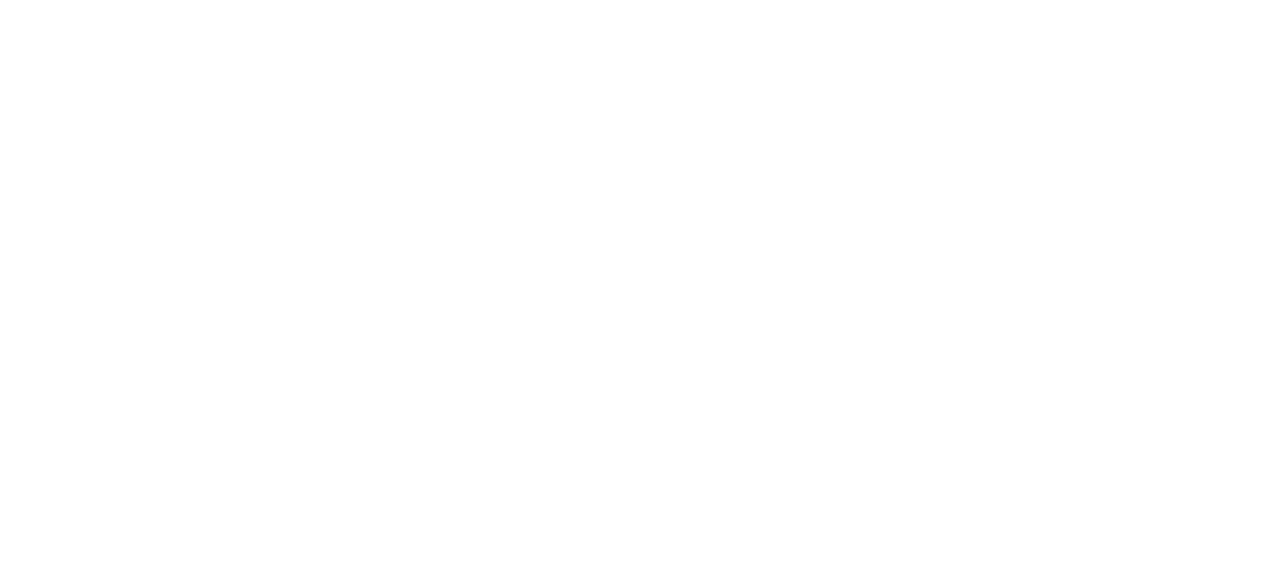
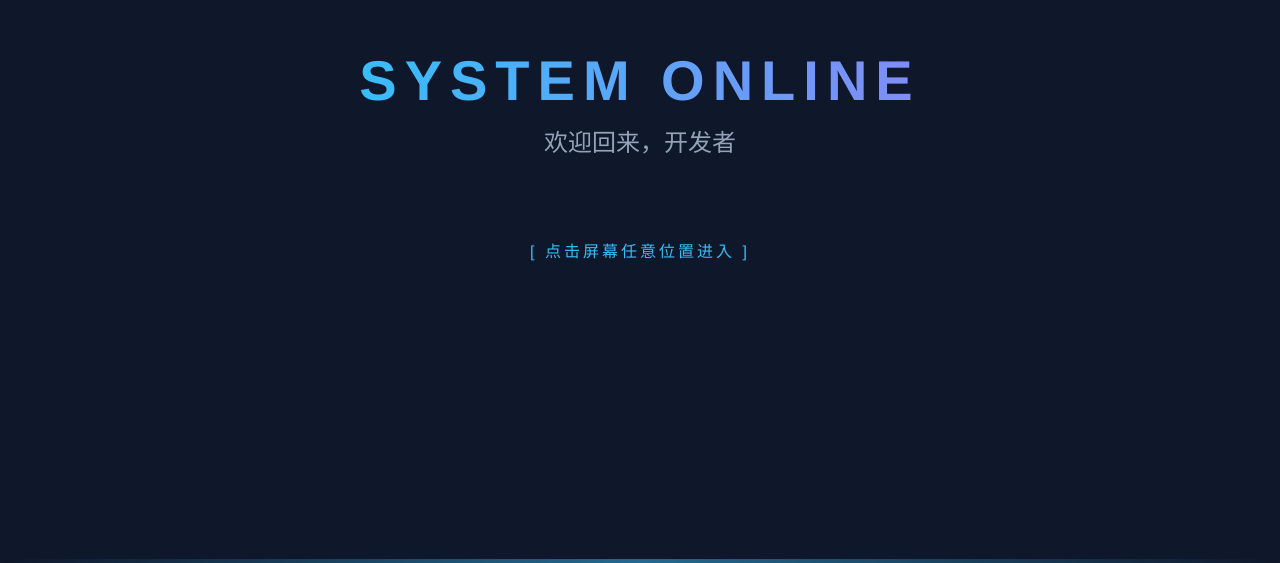
Before and after one commit to tuzibuqiahuluobo/my-frontend-project, a Vue app: page /welcome in a window 1280 px wide. Before the commit this address had no page. Shown: the part 237-800 px from the top of the page. Built offline with nearby package versions, Linux system fonts and the light colour scheme.

Commit message:
优化整体布局，新增AdminLayout、Community、MainLayout、Welcome等新页面，引入动态社区板块，优化router.js

```diff
--- a/src/router.js
+++ b/src/router.js
@@ -1,20 +1,48 @@
 import { createRouter, createWebHistory } from 'vue-router'
+// 【新增】引入进度条和它的样式
+import NProgress from 'nprogress'
+import 'nprogress/nprogress.css'
+// 隐藏右上角那个一直转圈的小圆环，只保留顶部横条
+NProgress.configure({ showSpinner: false })
+
 import Login from './views/Login.vue'
 import Dashboard from './views/Dashboard.vue'
 import Profile from './views/Profile.vue'
+import Welcome from './views/Welcome.vue'
+import AdminLayout from './views/AdminLayout.vue'
+import Community from './views/Community.vue'
+import MainLayout from './views/MainLayout.vue'
 
-// 【新增】引入进度条和它的样式
-import NProgress from 'nprogress'
-import 'nprogress/nprogress.css'
 
-// 隐藏右上角那个一直转圈的小圆环，只保留顶部横条
-NProgress.configure({ showSpinner: false })
 
 const routes = [
     { path: '/', redirect: '/login' }, // 默认跳转到登录
     { path: '/login', component: Login },
-    { path: '/dashboard', component: Dashboard },
-    { path: '/profile', component: Profile } // 2. 注册新路线
+
+    // 1. 迎宾页：独立于主画框之外的全屏页面
+    { path: '/welcome', component: Welcome },
+
+    // 2. 平民通道：进入主画框
+    {
+        path: '/main',
+        component: MainLayout,
+        redirect: '/main/community', // 一进主画框，默认显示社区
+        children: [
+            // 这些子页面都会被渲染在 MainLayout 的 <router-view> 里面
+            { path: 'community', component: Community },
+            { path: 'profile', component: Profile },
+            { path: 'dashboard', component: Dashboard }
+        ]
+    },
+
+    // 3. 指挥官通道：进入后台画框
+    {
+        path: '/admin',
+        component: AdminLayout,
+        children: [
+            // 未来这里会放“用户管理”、“封号系统”等页面，现在先留空
+        ]
+    }
 ]
 
 const router = createRouter({
--- /dev/null
+++ b/src/views/AdminLayout.vue
@@ -0,0 +1 @@
+<template><h1>指挥官后台画框</h1><router-view/></template>
--- /dev/null
+++ b/src/views/Community.vue
@@ -0,0 +1 @@
+<template><h1>社区帖子列表</h1></template>
--- a/src/views/Login.vue
+++ b/src/views/Login.vue
@@ -132,9 +132,18 @@
           username: username.value,
           avatar: data.avatar // ← 核心修复：把后端返回的头像也记在小本本上！
         }))
-        // 跳转到个人后台页面
-        router.push('/dashboard')
-      }
+        // 【核心修改】：分流跳转
+        if (isAdminMode.value) {
+            // 如果是指挥官模式登录，直接传送至后台
+            router.push('/admin')
+          } else {
+            // 如果是普通人登录，传送到迎宾欢迎页
+            router.push('/welcome')
+          }
+          } else {
+          // 注册成功，切回登录模式
+          isLoginMode.value = true
+        }
     }
   } catch (error) {
     ElMessage.error('哎呀，网络开小差了，请检查后端。')
--- /dev/null
+++ b/src/views/MainLayout.vue
@@ -0,0 +1,159 @@
+<script setup>
+import { ref, onMounted } from 'vue'
+import { useRouter, useRoute } from 'vue-router'
+// 引入我们需要用到的 Element Plus 图标
+import { ChatDotRound, User, Setting, LogOut } from '@element-plus/icons-vue'
+
+const router = useRouter()
+const route = useRoute() // 用来获取当前页面在哪个路由，让菜单高亮对应项
+
+// 核心开关：true 代表收起状态，false 代表展开状态
+const isCollapse = ref(true)
+
+const currentUser = ref({ username: '', avatar: '' })
+
+onMounted(() => {
+  const userStr = localStorage.getItem('user')
+  if (userStr) {
+    currentUser.value = JSON.parse(userStr)
+  }
+})
+
+// 下拉菜单的点击事件监听（点击个人中心或退出登录）
+const handleCommand = (command) => {
+  if (command === 'profile') {
+    router.push('/main/profile')
+  } else if (command === 'logout') {
+    localStorage.removeItem('user')
+    router.push('/login')
+  }
+}
+</script>
+
+<template>
+    <el-container class="main-layout">
+
+      <el-aside
+        :width="isCollapse ? '64px' : '200px'"
+        class="aside-bar"
+        @mouseenter="isCollapse = false"
+        @mouseleave="isCollapse = true"
+      >
+        <el-menu
+          :default-active="route.path"
+          class="el-menu-vertical"
+          :collapse="isCollapse"
+          :collapse-transition="false"
+          router
+        >
+          <div class="logo-zone">
+            <span v-if="!isCollapse">DEVELOPER</span>
+            <span v-else>D</span>
+          </div>
+
+          <el-menu-item index="/main/community">
+            <el-icon><ChatDotRound /></el-icon>
+            <template #title>社区广场</template>
+          </el-menu-item>
+
+          <el-menu-item index="/main/profile">
+            <el-icon><Setting /></el-icon>
+            <template #title>个人设置</template>
+          </el-menu-item>
+        </el-menu>
+      </el-aside>
+
+      <el-container>
+        <el-header class="top-header">
+          <div class="header-title">
+            <h3>{{ route.path.includes('community') ? '💬 社区广场' : '⚙️ 个人设置' }}</h3>
+          </div>
+
+          <div class="header-user">
+            <el-dropdown @command="handleCommand" trigger="click">
+              <div class="avatar-wrapper">
+                <el-avatar :size="35" :src="currentUser.avatar" />
+                <span class="user-name">{{ currentUser.username }}</span>
+              </div>
+              <template #dropdown>
+                <el-dropdown-menu>
+                  <el-dropdown-item command="profile">个人中心</el-dropdown-item>
+                  <el-dropdown-item command="logout" divided>退出登录</el-dropdown-item>
+                </el-dropdown-menu>
+              </template>
+            </el-dropdown>
+          </div>
+        </el-header>
+
+        <el-main class="page-content">
+          <router-view />
+        </el-main>
+      </el-container>
+    </el-container>
+</template>
+
+
+<style scoped>
+.main-layout {
+  height: 100vh;
+  width: 100vw;
+  background-color: #f0f2f5;
+}
+
+/* 侧边栏外壳：加入 transition 让宽度变化时产生动画 */
+.aside-bar {
+  background-color: #ffffff;
+  border-right: 1px solid #e6e6e6;
+  transition: width 0.3s cubic-bezier(0.25, 0.8, 0.25, 1);
+  overflow-x: hidden;
+}
+
+.el-menu-vertical {
+  border-right: none;
+  height: 100%;
+}
+
+.logo-zone {
+  height: 60px;
+  display: flex;
+  justify-content: center;
+  align-items: center;
+  font-size: 16px;
+  font-weight: bold;
+  color: #409EFF;
+  border-bottom: 1px solid #f0f2f5;
+  letter-spacing: 1px;
+}
+
+/* 顶部栏样式：利用 flex 布局让标题和头像各占两头 */
+.top-header {
+  background-color: #ffffff;
+  border-bottom: 1px solid #e6e6e6;
+  display: flex;
+  justify-content: space-between;
+  align-items: center;
+  padding: 0 20px;
+}
+
+.header-title h3 {
+  margin: 0;
+  color: #303133;
+}
+
+.avatar-wrapper {
+  display: flex;
+  align-items: center;
+  cursor: pointer;
+}
+
+.user-name {
+  margin-left: 10px;
+  font-size: 14px;
+  color: #606266;
+}
+
+.page-content {
+  padding: 20px;
+  background-color: #f5f7fa;
+}
+</style>
--- /dev/null
+++ b/src/views/Welcome.vue
@@ -0,0 +1,125 @@
+<script setup>
+import { ref, onMounted } from 'vue'
+import { useRouter } from 'vue-router'
+
+const router = useRouter()
+const username = ref('开发者')
+
+onMounted(() => {
+  // 从本地记忆里读取用户名，用来打招呼
+  const userStr = localStorage.getItem('user')
+  if (userStr) {
+    username.value = JSON.parse(userStr).username
+  }
+})
+
+// 核心触发：点击屏幕任何地方，传送至主社区画框
+const enterSystem = () => {
+  router.push('/main')
+}
+</script>
+
+<template>
+  <div class="welcome-container" @click="enterSystem">
+
+    <div class="content">
+      <h1 class="title">SYSTEM ONLINE</h1>
+      <h2 class="subtitle">欢迎回来，{{ username }}</h2>
+
+      <p class="blink-text">[ 点击屏幕任意位置进入 ]</p>
+    </div>
+
+    <div class="bottom-line"></div>
+  </div>
+</template>
+
+<style scoped>
+/* ---- 布局样式 ---- */
+.welcome-container {
+  width: 100vw;
+  height: 100vh;
+  background: #0f172a; /* 深邃的暗夜蓝背景 */
+  display: flex;
+  justify-content: center;
+  align-items: center;
+  cursor: pointer; /* 鼠标移上去变成小手，暗示可以点击 */
+  user-select: none; /* 防止用户误双击选中文字 */
+  overflow: hidden;
+  position: relative;
+}
+
+.content {
+  text-align: center;
+}
+
+.title {
+  font-size: 3.5rem;
+  letter-spacing: 8px;
+  margin: 0;
+  /* 炫酷的渐变文字特效 */
+  background: linear-gradient(to right, #38bdf8, #818cf8);
+  -webkit-background-clip: text; /* 原有的：WebKit内核浏览器专属 */
+  background-clip: text;         /* 【新增这行】标准属性，用来消除警告并兼容未来 */
+  color: transparent;
+  animation: slideUp 1s ease-out forwards;
+}
+
+.subtitle {
+  font-size: 1.5rem;
+  font-weight: 300;
+  color: #94a3b8;
+  margin-top: 10px;
+  margin-bottom: 80px;
+  opacity: 0; /* 初始隐藏，靠动画显示 */
+  animation: slideUp 1s ease-out 0.3s forwards; /* 延迟 0.3 秒出场 */
+}
+
+.blink-text {
+  font-size: 1rem;
+  color: #38bdf8;
+  letter-spacing: 3px;
+  opacity: 0;
+  animation: blink 2.5s infinite, fadeIn 1s ease-out 1s forwards; /* 叠加呼吸灯和延迟淡入动画 */
+}
+
+.bottom-line {
+  position: absolute;
+  bottom: 0;
+  left: 0;
+  width: 100%;
+  height: 4px;
+  background: linear-gradient(to right, transparent, #38bdf8, transparent);
+  opacity: 0.5;
+}
+
+/* ---- 魔法动画库 ---- */
+
+/* 从下往上浮现动画 */
+@keyframes slideUp {
+  from {
+    opacity: 0;
+    transform: translateY(30px);
+  }
+  to {
+    opacity: 1;
+    transform: translateY(0);
+  }
+}
+
+/* 简单的淡入动画 */
+@keyframes fadeIn {
+  to { opacity: 1; }
+}
+
+/* 呼吸灯特效：明暗交替，并附带一点点发光阴影 */
+@keyframes blink {
+  0%, 100% {
+    opacity: 0.3;
+    text-shadow: none;
+  }
+  50% {
+    opacity: 1;
+    text-shadow: 0 0 15px rgba(56, 189, 248, 0.6);
+  }
+}
+</style>
```
